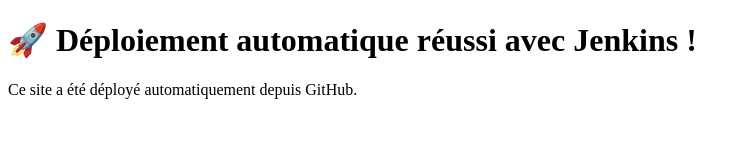
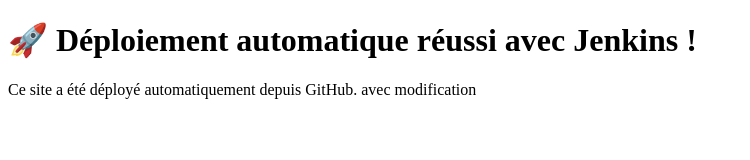
Before and after one commit to matt042023/test-jenkins, a plain HTML site: page index.html in a window 1280 px wide. Shown: the whole page, without its empty margins (0-750 px from the left). Drawn offline with Linux system fonts and the light colour scheme.

Commit message:
test jenkins auto

```diff
--- a/index.html
+++ b/index.html
@@ -6,6 +6,8 @@
   </head>
   <body>
     <h1>🚀 Déploiement automatique réussi avec Jenkins !</h1>
-    <p>Ce site a été déployé automatiquement depuis GitHub.</p>
+    <p>
+      Ce site a été déployé automatiquement depuis GitHub. avec modification
+    </p>
   </body>
 </html>
```
